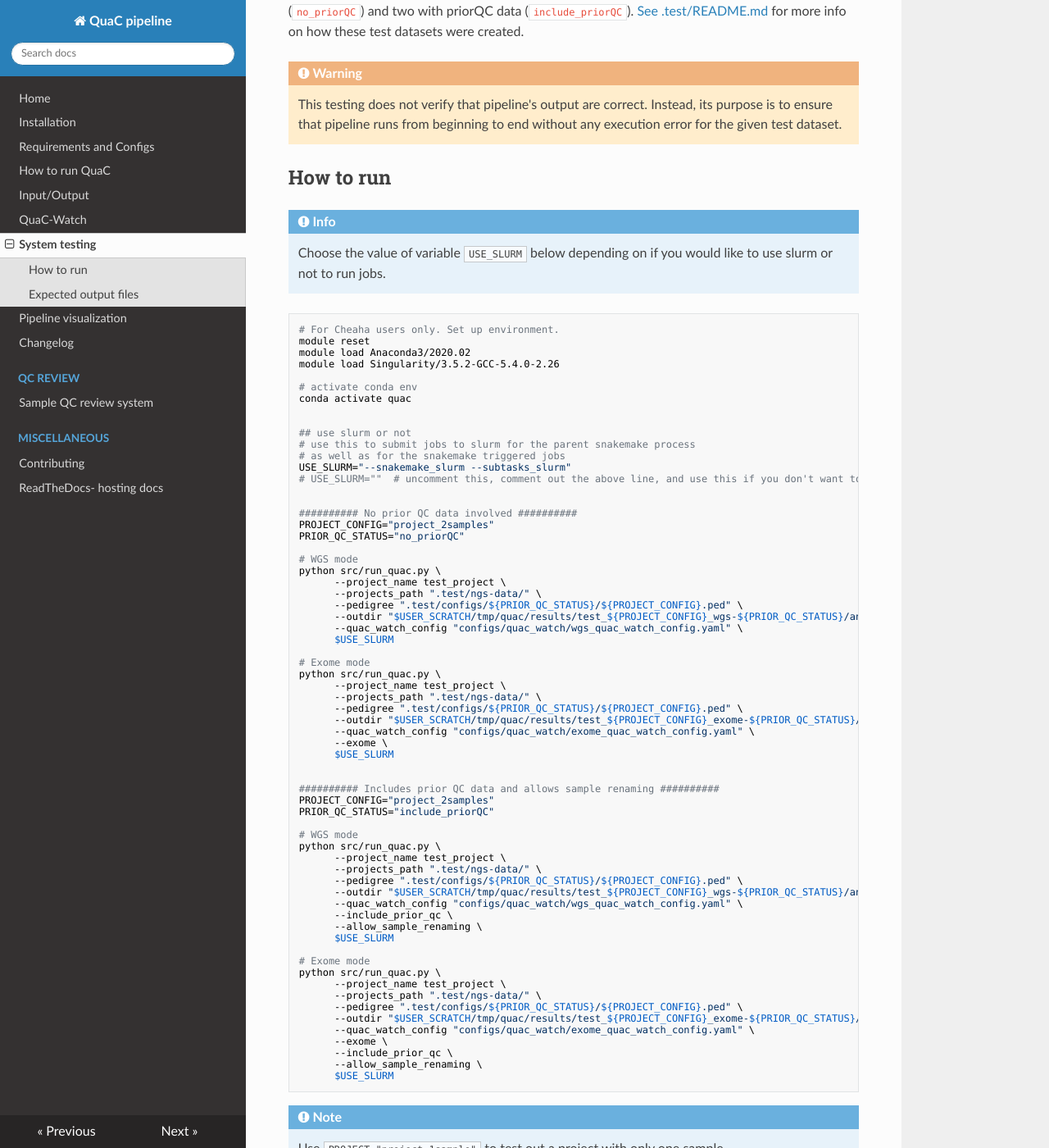
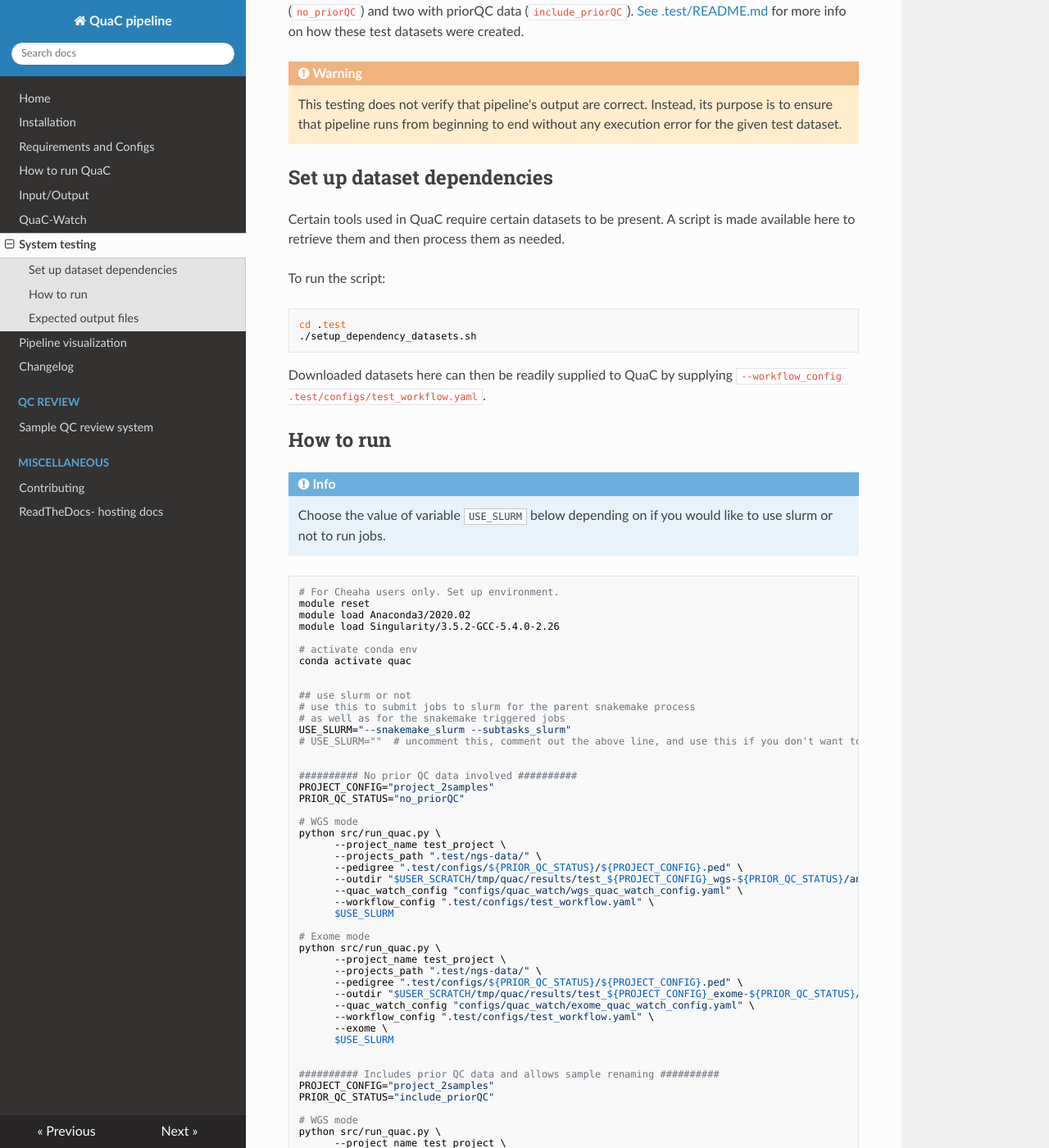
Before and after one commit to uab-cgds-worthey/quac, an MkDocs documentation site: the page built from docs/system_testing.md, in a window 1280 px wide and 1400 px high, scrolled down 231 px. Shown: the whole window at 82% size. Built offline with MkDocs 1.6.1, drawn with Linux system fonts in a browser that asks for light colours; nearby versions of some CDN libraries; some of the changed text lies outside the part shown.

Commit message:
updates docs on dataset dependencies - closes #65

````diff
--- a/docs/system_testing.md
+++ b/docs/system_testing.md
@@ -11,6 +11,19 @@ created.
     This testing does not verify that pipeline's output are correct. Instead, its purpose is to ensure that
     pipeline runs from beginning to end without any execution error for the given test dataset.
 
+
+## Set up dataset dependencies
+
+Certain tools used in QuaC require certain datasets to be present. A script is made available here to retrieve them and then process them as needed.
+
+To run the script:
+
+```sh
+cd .test
+./setup_dependency_datasets.sh
+```
+
+Downloaded datasets here can then be readily supplied to QuaC by supplying `--workflow_config .test/configs/test_workflow.yaml`.
 
 ## How to run
 
@@ -47,6 +60,7 @@ python src/run_quac.py \
       --pedigree ".test/configs/${PRIOR_QC_STATUS}/${PROJECT_CONFIG}.ped" \
       --outdir "$USER_SCRATCH/tmp/quac/results/test_${PROJECT_CONFIG}_wgs-${PRIOR_QC_STATUS}/analysis" \
       --quac_watch_config "configs/quac_watch/wgs_quac_watch_config.yaml" \
+      --workflow_config ".test/configs/test_workflow.yaml" \
       $USE_SLURM
 
 # Exome mode
@@ -56,6 +70,7 @@ python src/run_quac.py \
       --pedigree ".test/configs/${PRIOR_QC_STATUS}/${PROJECT_CONFIG}.ped" \
       --outdir "$USER_SCRATCH/tmp/quac/results/test_${PROJECT_CONFIG}_exome-${PRIOR_QC_STATUS}/analysis" \
       --quac_watch_config "configs/quac_watch/exome_quac_watch_config.yaml" \
+      --workflow_config ".test/configs/test_workflow.yaml" \
       --exome \
       $USE_SLURM
 
@@ -73,6 +88,7 @@ python src/run_quac.py \
       --quac_watch_config "configs/quac_watch/wgs_quac_watch_config.yaml" \
       --include_prior_qc \
       --allow_sample_renaming \
+      --workflow_config ".test/configs/test_workflow.yaml" \
       $USE_SLURM
 
 # Exome mode
@@ -85,6 +101,7 @@ python src/run_quac.py \
       --exome \
       --include_prior_qc \
       --allow_sample_renaming \
+      --workflow_config ".test/configs/test_workflow.yaml" \
       $USE_SLURM
 ```
 
````
